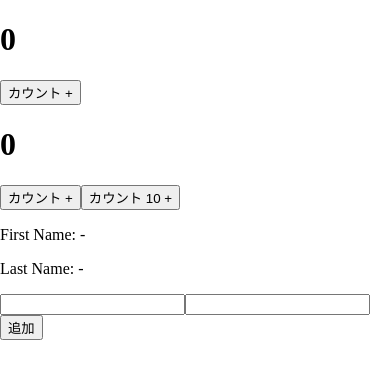
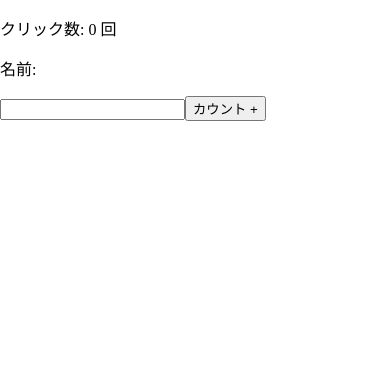
Before and after one commit to Pippippi3104/2020_React-Hooks-, a React Native app in the folder react-hooks/: screen / in a window 390 px wide. Shown: the top 378 px of the page. Built offline with nearby package versions, Linux system fonts and the light colour scheme.

Commit message:
# finish editing lesson08

```diff
--- a/react-hooks/App.js
+++ b/react-hooks/App.js
@@ -2,16 +2,18 @@ import React from "react";
 import "./App.css";
 import Counter from "./component/Counter";
 import CounterHook from "./component/CounterHook";
+import EffectHook from "./component/EffectHook";
 import FormHook from "./component/FormHook";
 import ItemHook from "./component/ItemHook";
 
 function App() {
   return (
     <div className="App">
-      <Counter />
+      {/* <Counter />
       <CounterHook />
       <FormHook />
-      <ItemHook />
+      <ItemHook /> */}
+      <EffectHook />
     </div>
   );
 };
--- a/react-hooks/component/EffectHook.js
+++ b/react-hooks/component/EffectHook.js
@@ -1,9 +1,24 @@
-import React from 'react'
+import React, { useState, useEffect } from 'react'
 
 function EffectHook() {
+    const [count, setCount] = useState(0)
+    const [name, setName] = useState("")
+
+    useEffect(() => {
+        document.title = `クリック数: ${count} 回`
+        console.log("render")
+    }, [count])
+
     return (
         <div>
-
+            <p>クリック数: {count} 回</p>
+            <p>名前: {name}</p>
+            <input
+                type="text"
+                value={name}
+                onChange={(e => setName(e.target.value))}
+            />
+            <button onClick={() => setCount(count + 1)}>カウント +</button>
         </div>
     )
 }
```
